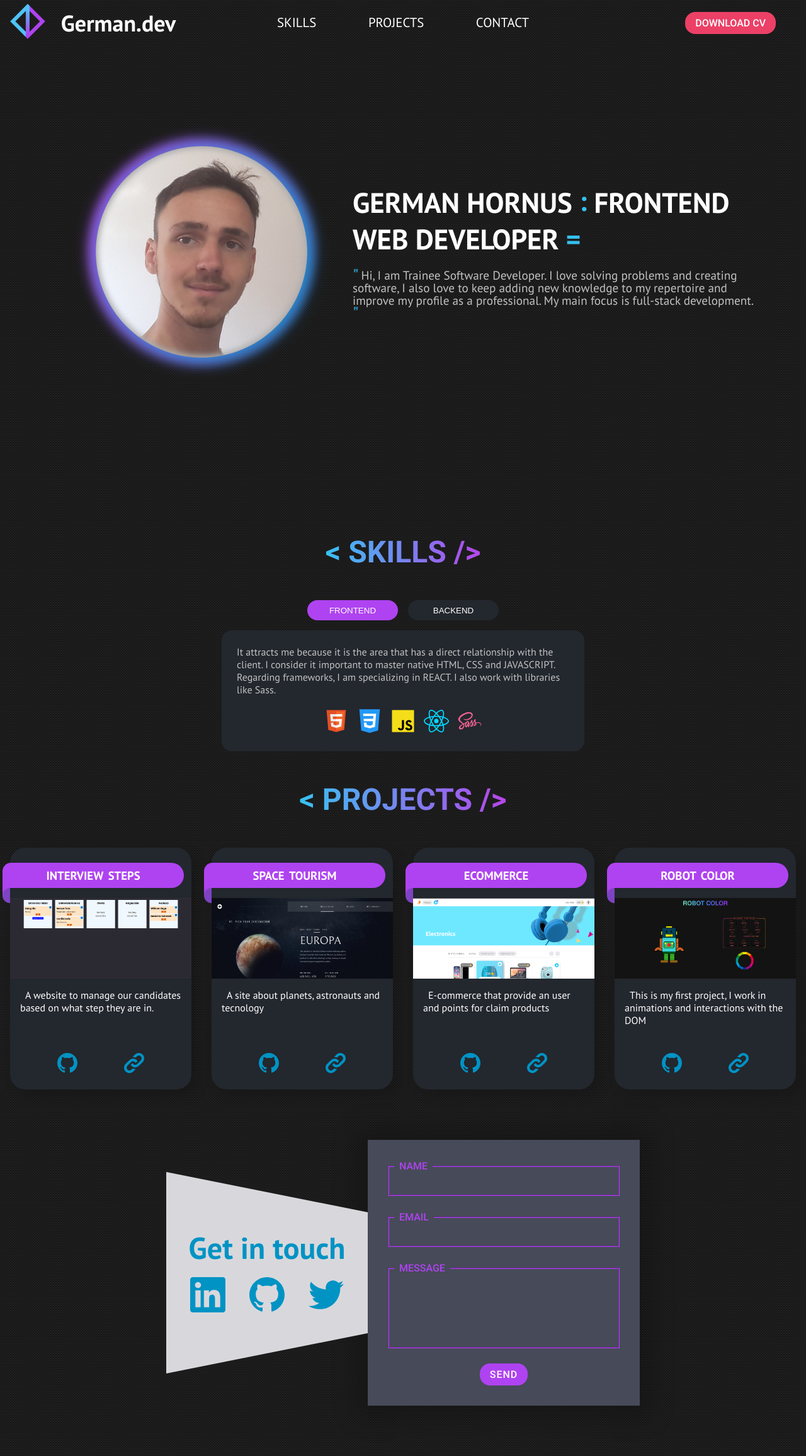
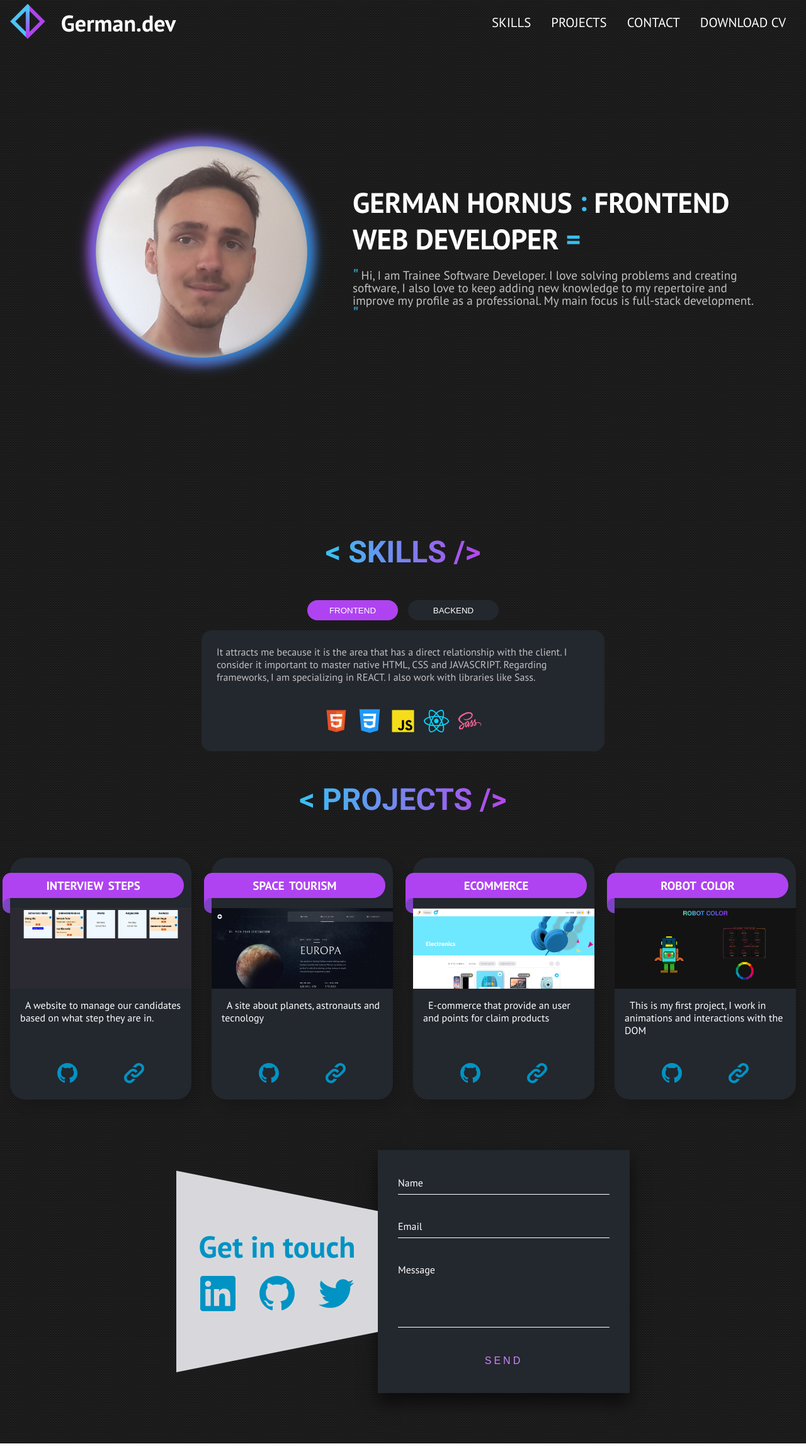
Before and after one commit to charly8888/portfolio, a React (Vite) app: page / in a window 1280 px wide. Shown: the whole page at 63% size. Built offline with nearby package versions, Linux system fonts and the light colour scheme.

Commit message:
header, skill and form fixed

```diff
--- a/src/components/Contact/components/Form.tsx
+++ b/src/components/Contact/components/Form.tsx
@@ -1,34 +1,36 @@
 import css from './form.module.scss'
-
-// type F_a = string
-// const German:F_a = 4
 
 export const Form = () => {
   return (
+    <>
+      <div className={css.login_box}>
         <form
           className={css.formContainer}
           data-netlify="true"
           name="contact-form"
           method="POST"
         >
-      <input type="hidden" name="form-name" value="contact-form" />
-
-      <fieldset>
-        <legend>NAME</legend>
-        <input type="text" name="name" />
-      </fieldset>
-
-      <fieldset>
-        <legend> EMAIL </legend>
-        <input type="email" name="email" />
-      </fieldset>
-
-      <fieldset>
-        <legend> MESSAGE </legend>
-        <textarea name="message"></textarea>
-      </fieldset>
-
-      <button type="submit">Send</button>
+          <div className={css.user_box}>
+            <input type="text" name="name" required={true} />
+            <label>Name</label>
+          </div>
+          <div className={css.user_box}>
+            <input type="text" name="email" required={true} />
+            <label>Email</label>
+          </div>
+          <div className={css.user_box}>
+            <textarea name="message" required={true} />
+            <label>Message</label>
+          </div>
+          <button type="submit">
+            <span></span>
+            <span></span>
+            <span></span>
+            <span></span>
+            Send
+          </button>
         </form>
+      </div>
+    </>
   )
 }
--- a/src/components/Contact/components/form.module.scss
+++ b/src/components/Contact/components/form.module.scss
@@ -1,60 +1,68 @@
-.formContainer{
-  width: 20rem;
-  height: auto;
-  background-color: #474A59;
-  display: flex;
-  flex-direction: column;
-  justify-content: space-between;
-  gap: 1.5rem;
-  padding:  1rem;
-  box-shadow: 0px 0px 40px 16px rgba(0,0,0,0.22);
-  align-items: center;
-   fieldset{
+.login_box {
+  width: 85%;
+  max-width: 400px;
+  padding: 2rem;
+  background: #23272e;
+  box-sizing: border-box;
+  box-shadow: 0 15px 25px rgba(0, 0, 0, 0.6);
+  // border-radius: 10px;
+}
+
+
+.user_box {
+  position: relative;
+  & input,
+  textarea {
     width: 100%;
-    padding: .5rem;
-    border-color:#af43f1 ;
+    padding: 10px 0;
+    font-size: 16px;
+    color: #fff;
+    margin-bottom: 30px;
+    border: none;
+    border-bottom: 1px solid #fff;
+    outline: none;
+    background: transparent;
+    &:focus ~ label,
+    &:valid ~ label {
+      top: -20px;
+      left: 0;
+      color: #cd86fa;
+      font-size: 12px;
+    }
   }
-   legend{
-    color: #af43f1;
-    font-size: 14px;
-    font-family: "Roboto";
-    font-size: 1rem;
-    font-weight: 500;
-    padding: 0 .5rem;
+  & textarea {
+    min-height: 7rem;
+    resize: none;
   }
-   input, textarea{
-    background: transparent;
-    width: 100%;
-    font-size: 1rem;
-    outline: none ;
-    border: 0;
+  & label {
+    position: absolute;
+    top: 0;
+    left: 0;
+    padding: 10px 0;
+    font-size: 16px;
     color: #fff;
-    resize: none;
-
-  }
-   textarea {
-    height: 6rem;
-  }
-
-   button{
-    background-color: var(--secondary-color);
-    border: none;
-    padding: 0.5rem 1rem;
-
-    color: #fff;
-    font-size: 1rem;
-    font-family: "Roboto";
-    letter-spacing: 1px;
-    border-radius: 1rem;
-    font-weight: 500;
-    text-transform: uppercase;
-    cursor: pointer;
+    pointer-events: none;
+    transition: 0.5s;
   }
 }
 
-@media (min-width: 768px){
-  .formContainer{
-    width: 27rem;
-    padding:  2rem;
-  }
+.login_box form button {
+  position: relative;
+  padding: 10px 20px;
+  color: #cd86fa;
+  font-size: 1rem;
+  left: 50%;
+  transform: translate(-50%);
+  text-transform: uppercase;
+  transition: 0.2s;
+  letter-spacing: 4px;
+  border: none;
+  background-color: transparent;
 }
+
+.login_box button:hover {
+  background: #cd86fa;
+  color: #fff;
+  border-radius: 5px;
+  cursor: pointer;
+}
--- a/src/components/ContainerCards/components/card.module.scss
+++ b/src/components/ContainerCards/components/card.module.scss
@@ -1,39 +1,38 @@
-
-.card{
+.card {
   width: 18rem;
   height: 24rem;
   position: relative;
-  background-color: #23272E;
-  border-radius: 1.5rem ;
-  box-shadow: 10px 10px 20px rgba(0,0,0,.15);
-  margin: 0 1rem;
+  background-color: #23272e;
+  border-radius: 1.5rem;
+  box-shadow: 10px 10px 20px rgba(0, 0, 0, 0.15);
+  margin: 1rem 1rem 0;
 }
 
-.mark{
+.mark {
   width: 100%;
   height: 2.5rem;
   background-color: #af43f1;
   position: absolute;
   border-radius: 1rem 1.5rem 1.5rem 0;
-  left: -.75rem;
+  left: -0.75rem;
   top: 1.5rem;
   display: grid;
   place-content: center;
   text-transform: uppercase;
   font-weight: 700;
-  word-spacing: .2rem;
+  word-spacing: 0.2rem;
 }
-.img{
+.img {
   width: 100%;
   aspect-ratio: 16/9;
   margin: 5rem 0 1rem;
   height: 8rem;
   overflow: hidden;
-   img{
+  img {
     width: 100%;
   }
 }
-.mark:after{
+.mark:after {
   content: '';
   position: absolute;
   bottom: 0;
@@ -43,22 +42,22 @@
   height: 2rem;
   background-color: #af43f1;
 }
-.mark:before{
+.mark:before {
   content: '';
   position: absolute;
   bottom: -1.5rem;
   width: 1.5rem;
   height: 1.5rem;
-  border-radius: 1rem  0 0 1rem;
+  border-radius: 1rem 0 0 1rem;
   background-color: #8045c6;
   z-index: -1;
 }
-.text{
+.text {
   margin: 1rem;
   font-size: 1rem;
-  text-indent: .5rem;
+  text-indent: 0.5rem;
 }
-.footer{
+.footer {
   position: absolute;
   bottom: 0;
   width: 100%;
@@ -66,7 +65,7 @@
   justify-content: space-evenly;
   height: 5rem;
   align-items: center;
-  .iconSvg{
+  .iconSvg {
     width: 2rem;
     height: 2rem;
   }
--- a/src/components/Navbar/Header.tsx
+++ b/src/components/Navbar/Header.tsx
@@ -1,5 +1,5 @@
+import { useState } from 'react'
 import css from './header.module.scss'
-import { useState } from 'react'
 
 export const Header = () => {
   const [isOpen, setIsOpen] = useState(false)
@@ -34,12 +34,12 @@ export const Header = () => {
             <li>
               <a href="#contact">Contact</a>
             </li>
-          </ul>
-            <div className={css.containerBottomCV}>
+            <li>
               <a href="/cvenglish.pdf" target="_blank">
                 Download CV
               </a>
-            </div>
+            </li>
+          </ul>
         </nav>
       </header>
       <button onClick={() => setIsOpen(!isOpen)} className={css.ImgMenu}>
@@ -74,7 +74,7 @@ export const Header = () => {
             <h1>German.dev</h1>
           </section>
         </div>
-        <nav onClick={(e) => e.stopPropagation()}>
+        <nav className={css.nav}>
           <ul>
             <li>
               <a href="#skills">Skills</a>
@@ -85,13 +85,13 @@ export const Header = () => {
             <li>
               <a href="#contact">Contact</a>
             </li>
+            <li>
+              <a href="/cvenglish.pdf" target="_blank">
+                Download CV
+              </a>
+            </li>
           </ul>
         </nav>
-        <div className={css.containerBottomCV}>
-          <a href="/cvenglish.pdf" target="_blank">
-            Download CV
-          </a>
-        </div>
       </header>
     </>
   )
--- a/src/components/Navbar/header.module.scss
+++ b/src/components/Navbar/header.module.scss
@@ -1,22 +1,5 @@
 .header768 {
   display: none;
-}
-.containerBottomCV {
-  text-align: center;
-  margin-top: 2rem;
-  a {
-    background-color: #ec4067;
-    padding: 0.5rem 1rem;
-    text-transform: uppercase;
-    font-weight: 500;
-    font-family: 'Roboto';
-    text-decoration: none;
-    border-radius: 1rem;
-    color: #fff;
-    &:hover {
-      background-color: #a01a7d;
-    }
-  }
 }
 .header {
   position: fixed;
@@ -85,9 +68,13 @@
     height: 4.5rem;
     top: 0;
     display: flex;
-    justify-content: center;
+    align-items: center;
+    justify-content: flex-end;
+    .nav {
+
+      margin-right: 1rem;
       ul {
-      width: 25rem;
+        // width: 25rem;
         height: 100%;
         display: flex;
         align-items: center;
@@ -102,13 +89,13 @@
           color: #fff;
           font-size: 1.3rem;
           text-transform: uppercase;
-        // margin: 1rem 0;
+          margin: 1rem;
           font-weight: 500;
         }
       }
     }
+  }
   .containerIcoAndLogo {
-    // background-color: antiquewhite;
     height: 100%;
     width: 18rem;
     position: absolute;
@@ -126,22 +113,16 @@
       margin: 0 1rem;
     }
   }
-  .containerBottomCV {
-    margin: 0;
-    display: flex;
-    align-items: center;
-    position: absolute;
-    right: 3rem;
-    height: 100%;
-  }
+
   .onScroll {
     background-color: #fff;
     transition: all 0.3s ease-in-out;
-
+    .nav {
       ul {
         li {
           a {
             color: #0093c4;
+          }
         }
       }
     }
--- a/src/components/Skills/Skills.tsx
+++ b/src/components/Skills/Skills.tsx
@@ -8,7 +8,7 @@ export const Skills: FC = () => {
   const { description } = skill
 
   return (
-    <section className={css.containerSkills}>
+    <>
       <nav className={css.selectors}>
         <button
           onClick={() => setSkill(dataSkills[0])}
@@ -50,6 +50,6 @@ export const Skills: FC = () => {
           ))}
         </div>
       </div>
-    </section>
+    </>
   )
 }
--- a/src/components/Skills/skills.module.scss
+++ b/src/components/Skills/skills.module.scss
@@ -25,6 +25,7 @@
 }
 .content {
   min-height: 12rem;
+  max-width: 40rem;
   width: 90%;
   margin: 1rem auto 0;
   height: auto;
```
Lines whose indentation alone changed are shown as unchanged.
